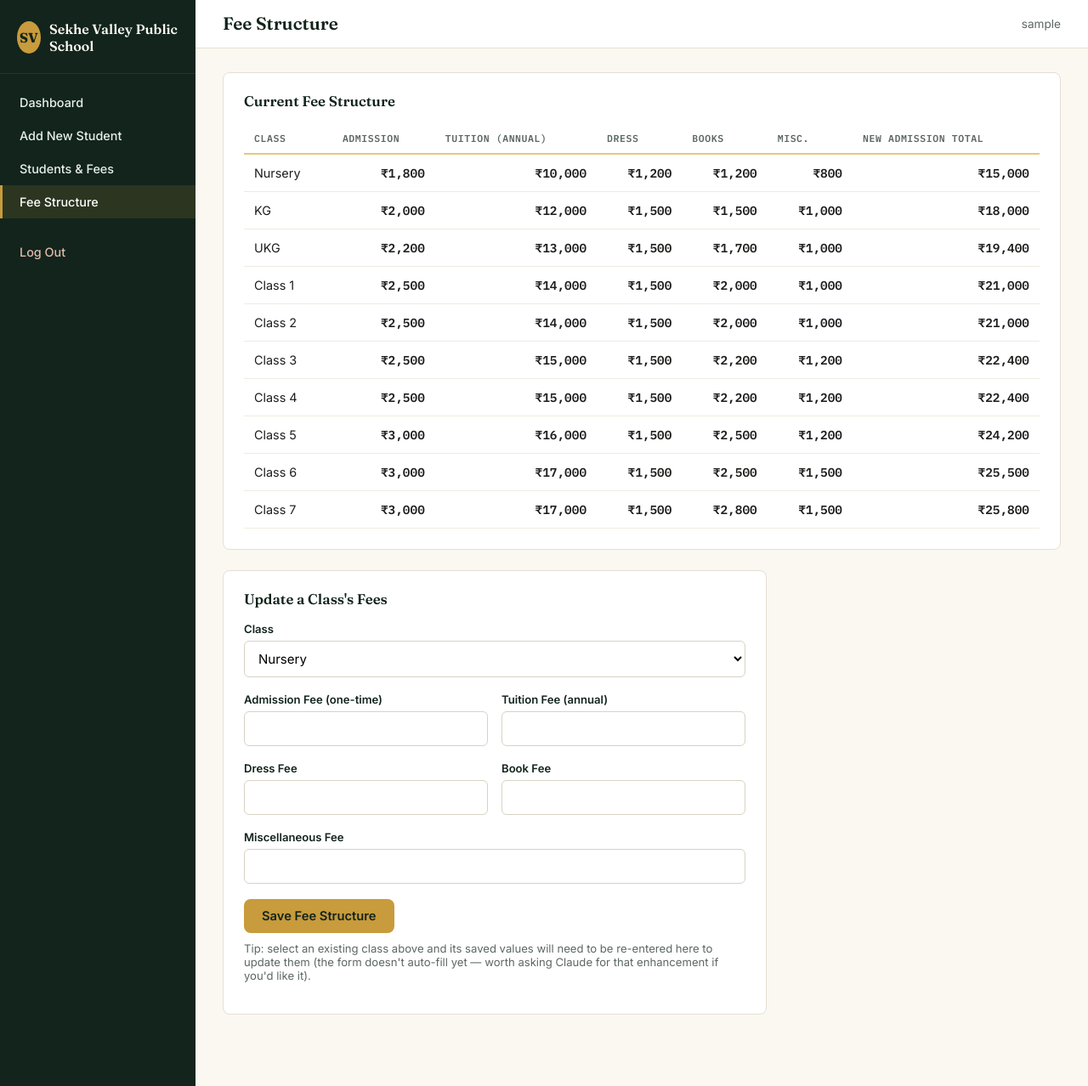
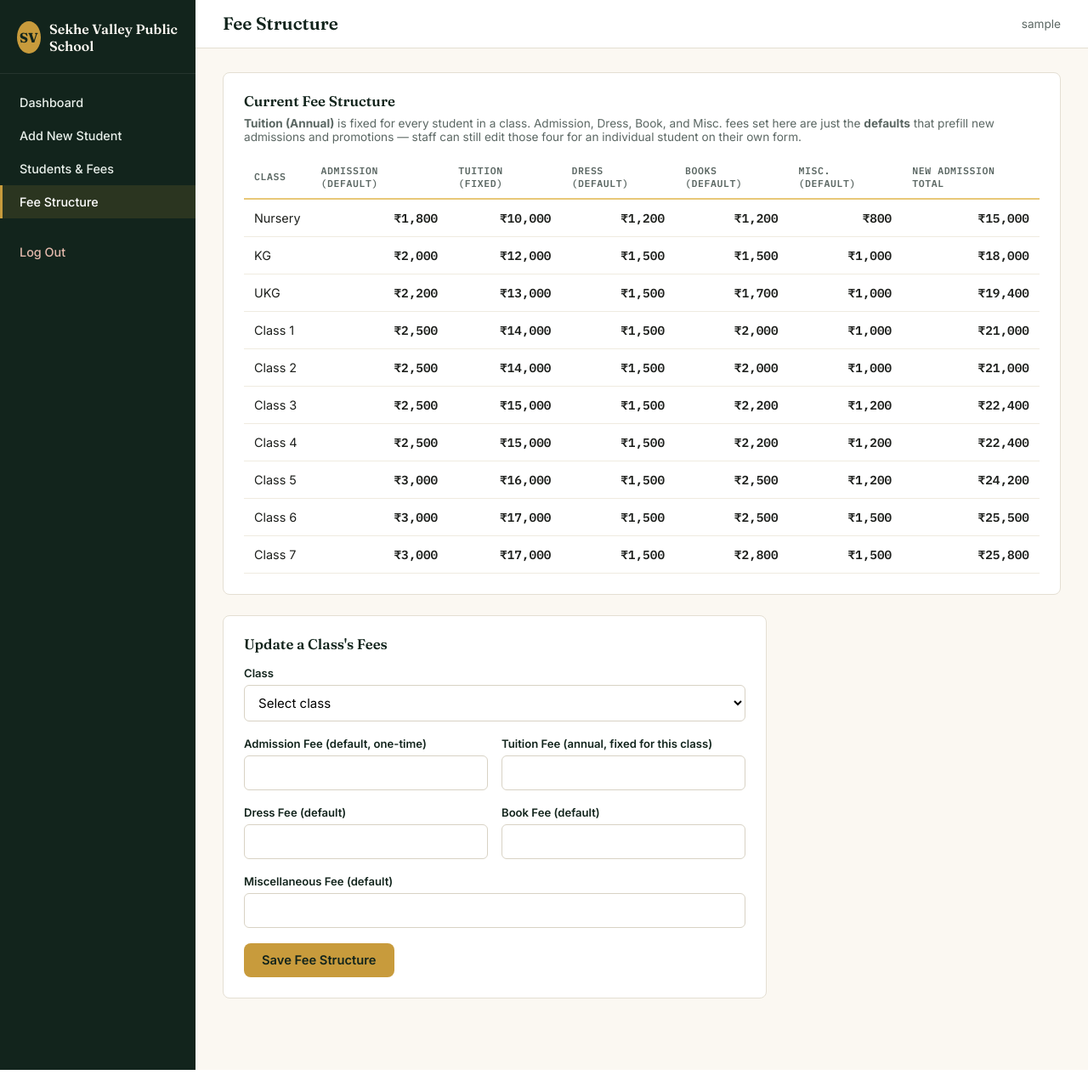
Before and after one commit to kamalgupta08/shiksha_valley_public_school, a Flask app: page /fee-structure in a window 1280 px wide. Shown: the whole page at 85% size. Run offline with Flask 3, Linux system fonts and the light colour scheme; the visitor is signed in with stand-in values (Sample User, id 1).

Commit message:
Add files via upload

```diff
--- a/app.py
+++ b/app.py
@@ -146,6 +146,15 @@ def register_routes(app):
             dob_str = request.form.get("dob")
             dob_val = datetime.strptime(dob_str, "%Y-%m-%d").date() if dob_str else None
 
+            admission_date_str = request.form.get("admission_date", "").strip()
+            try:
+                admission_date_val = (
+                    datetime.strptime(admission_date_str, "%Y-%m-%d").date()
+                    if admission_date_str else date.today()
+                )
+            except ValueError:
+                admission_date_val = date.today()
+
             student = Student(
                 admission_number=generate_admission_number(),
                 name=request.form.get("name", "").strip(),
@@ -156,34 +165,41 @@ def register_routes(app):
                 guardian_name=request.form.get("guardian_name", "").strip(),
                 contact_number=request.form.get("contact_number", "").strip(),
                 address=request.form.get("address", "").strip(),
-                admission_date=date.today(),
+                admission_date=admission_date_val,
             )
             db.session.add(student)
             db.session.flush()  # get student.id before commit
 
-            computed_total = fee_row.total_for_new_admission()
-            override_str = request.form.get("override_amount", "").strip()
-            is_custom = bool(override_str)
-            try:
-                charge_amount = float(override_str) if is_custom else computed_total
-            except ValueError:
-                charge_amount = computed_total
-                is_custom = False
+            def line_amount(field_name, default):
+                raw = request.form.get(field_name, "").strip()
+                try:
+                    return float(raw) if raw else float(default)
+                except ValueError:
+                    return float(default)
 
-            remarks = f"Admission to Class {class_name} {student.section}"
-            if is_custom and charge_amount != computed_total:
-                remarks += f" (custom fee — standard is Rs {computed_total:,.0f})"
+            # Tuition is always the class's fixed rate — never taken from the form.
+            # Every other fee is editable per student, defaulting to the class's
+            # usual amount but overridable for discounts or different arrangements.
+            line_items = [
+                ("Admission Fee", line_amount("admission_fee", fee_row.admission_fee)),
+                ("Tuition Fee (Annual)", float(fee_row.tuition_fee)),
+                ("Dress Fee", line_amount("dress_fee", fee_row.dress_fee)),
+                ("Book Fee", line_amount("book_fee", fee_row.book_fee)),
+                ("Misc. Fee", line_amount("misc_fee", fee_row.misc_fee)),
+            ]
+            for category, amount in line_items:
+                if amount == 0:
+                    continue
+                db.session.add(Transaction(
+                    student_id=student.id,
+                    txn_type="CHARGE",
+                    category=category,
+                    amount=amount,
+                    date=admission_date_val,
+                    remarks=f"New admission — Class {class_name} {student.section}",
+                    balance_after=0,
+                ))
 
-            txn = Transaction(
-                student_id=student.id,
-                txn_type="CHARGE",
-                category="New Admission Fee",
-                amount=charge_amount,
-                date=date.today(),
-                remarks=remarks,
-                balance_after=charge_amount,
-            )
-            db.session.add(txn)
             db.session.flush()
             recompute_balances(student)
             db.session.commit()
@@ -193,6 +209,33 @@ def register_routes(app):
 
         return render_template(
             "add_student.html",
+            classes=app.config["CLASS_LIST"],
+            sections=app.config["SECTION_LIST"],
+            today=date.today().isoformat(),
+        )
+
+    @app.route("/students/<int:student_id>/edit", methods=["GET", "POST"])
+    @login_required
+    def edit_student(student_id):
+        student = Student.query.get_or_404(student_id)
+
+        if request.method == "POST":
+            dob_str = request.form.get("dob")
+            student.name = request.form.get("name", "").strip()
+            student.gender = request.form.get("gender")
+            student.dob = datetime.strptime(dob_str, "%Y-%m-%d").date() if dob_str else None
+            student.class_name = request.form.get("class_name")
+            student.section = request.form.get("section")
+            student.guardian_name = request.form.get("guardian_name", "").strip()
+            student.contact_number = request.form.get("contact_number", "").strip()
+            student.address = request.form.get("address", "").strip()
+            db.session.commit()
+            flash(f"{student.name}'s details updated.", "success")
+            return redirect(url_for("student_ledger", student_id=student.id))
+
+        return render_template(
+            "edit_student.html",
+            student=student,
             classes=app.config["CLASS_LIST"],
             sections=app.config["SECTION_LIST"],
         )
@@ -382,6 +425,51 @@ def register_routes(app):
         flash(f"{student.name}'s fee {verb} by Rs {abs(amount):,.2f}.", "success")
         return redirect(url_for("student_ledger", student_id=student.id))
 
+    @app.route("/transactions/<int:txn_id>/edit", methods=["GET", "POST"])
+    @login_required
+    def edit_transaction(txn_id):
+        txn = Transaction.query.get_or_404(txn_id)
+        student = txn.student
+
+        if request.method == "POST":
+            try:
+                amount = float(request.form.get("amount", 0))
+            except ValueError:
+                amount = float(txn.amount)
+
+            date_str = request.form.get("date", "").strip()
+            try:
+                if date_str:
+                    txn.date = datetime.strptime(date_str, "%Y-%m-%d").date()
+            except ValueError:
+                pass
+
+            txn.amount = amount
+            txn.remarks = request.form.get("remarks", "").strip()
+            if txn.txn_type == "PAYMENT":
+                txn.mode = request.form.get("mode", txn.mode)
+
+            db.session.flush()
+            recompute_balances(student)
+            db.session.commit()
+            flash("Entry updated.", "success")
+            return redirect(url_for("student_ledger", student_id=student.id))
+
+        return render_template("edit_transaction.html", txn=txn, student=student, today=date.today().isoformat())
+
+    @app.route("/transactions/<int:txn_id>/delete", methods=["POST"])
+    @login_required
+    def delete_transaction(txn_id):
+        txn = Transaction.query.get_or_404(txn_id)
+        student = txn.student
+        student_id = student.id
+        db.session.delete(txn)
+        db.session.flush()
+        recompute_balances(student)
+        db.session.commit()
+        flash("Entry deleted.", "success")
+        return redirect(url_for("student_ledger", student_id=student_id))
+
     @app.route("/students/<int:student_id>/promote", methods=["GET", "POST"])
     @login_required
     def promote_student(student_id):
@@ -398,29 +486,33 @@ def register_routes(app):
             student.class_name = new_class
             student.section = new_section
 
-            computed_total = fee_row.total_for_promotion()
-            override_str = request.form.get("override_amount", "").strip()
-            is_custom = bool(override_str)
-            try:
-                charge_amount = float(override_str) if is_custom else computed_total
-            except ValueError:
-                charge_amount = computed_total
-                is_custom = False
+            def line_amount(field_name, default):
+                raw = request.form.get(field_name, "").strip()
+                try:
+                    return float(raw) if raw else float(default)
+                except ValueError:
+                    return float(default)
 
-            remarks = f"Promoted to Class {new_class} {new_section}"
-            if is_custom and charge_amount != computed_total:
-                remarks += f" (custom fee — standard is Rs {computed_total:,.0f})"
+            # No admission fee on promotion — that's one-time only.
+            line_items = [
+                ("Tuition Fee (Annual)", float(fee_row.tuition_fee)),
+                ("Dress Fee", line_amount("dress_fee", fee_row.dress_fee)),
+                ("Book Fee", line_amount("book_fee", fee_row.book_fee)),
+                ("Misc. Fee", line_amount("misc_fee", fee_row.misc_fee)),
+            ]
+            for category, amount in line_items:
+                if amount == 0:
+                    continue
+                db.session.add(Transaction(
+                    student_id=student.id,
+                    txn_type="CHARGE",
+                    category=f"{category} — Class {new_class}",
+                    amount=amount,
+                    date=date.today(),
+                    remarks=f"Promoted to Class {new_class} {new_section}",
+                    balance_after=0,
+                ))
 
-            txn = Transaction(
-                student_id=student.id,
-                txn_type="CHARGE",
-                category=f"Promotion Fee - Class {new_class}",
-                amount=charge_amount,
-                date=date.today(),
-                remarks=remarks,
-                balance_after=0,
-            )
-            db.session.add(txn)
             db.session.flush()
             recompute_balances(student)
             db.session.commit()
--- a/static/css/style.css
+++ b/static/css/style.css
@@ -280,6 +280,11 @@ img { max-width: 100%; display: block; }
   border-color: var(--gold);
   outline: none;
 }
+.field input:disabled {
+  background: var(--forest-tint);
+  color: var(--slate);
+  cursor: not-allowed;
+}
 .field-row { display: grid; grid-template-columns: 1fr 1fr; gap: 16px; }
 
 .flash-list { margin-bottom: 18px; }
--- /dev/null
+++ b/static/js/fee_structure.js
@@ -0,0 +1,20 @@
+$(function () {
+  $('#class_name').on('change', function () {
+    var className = $(this).val();
+    if (!className) {
+      return;
+    }
+    $.getJSON('/api/fee-structure/' + encodeURIComponent(className))
+      .done(function (fee) {
+        $('#admission_fee').val(fee.admission_fee);
+        $('#tuition_fee').val(fee.tuition_fee);
+        $('#dress_fee').val(fee.dress_fee);
+        $('#book_fee').val(fee.book_fee);
+        $('#misc_fee').val(fee.misc_fee);
+      })
+      .fail(function () {
+        // No fee row yet for this class (shouldn't normally happen) — leave fields blank for entry.
+        $('#admission_fee, #tuition_fee, #dress_fee, #book_fee, #misc_fee').val('');
+      });
+  });
+});
--- a/templates/dashboard.html
+++ b/templates/dashboard.html
@@ -30,7 +30,10 @@
       <thead><tr><th>Class</th><th>Students</th></tr></thead>
       <tbody>
         {% for class_name, count in class_counts.items() %}
-        <tr><td>{{ class_name }}</td><td>{{ count }}</td></tr>
+        <tr>
+          <td><a href="{{ url_for('students_list', class_name=class_name) }}">{{ class_label(class_name) }}</a></td>
+          <td>{{ count }}</td>
+        </tr>
         {% endfor %}
       </tbody>
     </table>
--- a/templates/fee_structure.html
+++ b/templates/fee_structure.html
@@ -6,10 +6,15 @@
 {% block content %}
 <div class="panel">
   <h2>Current Fee Structure</h2>
+  <p style="color: var(--slate); font-size: 0.85rem; margin-top: -8px;">
+    <strong>Tuition (Annual)</strong> is fixed for every student in a class. Admission, Dress, Book,
+    and Misc. fees set here are just the <strong>defaults</strong> that prefill new admissions and
+    promotions — staff can still edit those four for an individual student on their own form.
+  </p>
   <table class="data-table">
     <thead>
-      <tr><th>Class</th><th class="num-cell">Admission</th><th class="num-cell">Tuition (Annual)</th>
-        <th class="num-cell">Dress</th><th class="num-cell">Books</th><th class="num-cell">Misc.</th>
+      <tr><th>Class</th><th class="num-cell">Admission (default)</th><th class="num-cell">Tuition (fixed)</th>
+        <th class="num-cell">Dress (default)</th><th class="num-cell">Books (default)</th><th class="num-cell">Misc. (default)</th>
         <th class="num-cell">New Admission Total</th></tr>
     </thead>
     <tbody>
@@ -30,10 +35,11 @@
 
 <div class="panel" style="max-width: 640px;">
   <h2>Update a Class's Fees</h2>
-  <form method="POST" action="{{ url_for('fee_structure') }}">
+  <form method="POST" action="{{ url_for('fee_structure') }}" id="fee-structure-form">
     <div class="field">
       <label for="class_name">Class</label>
       <select id="class_name" name="class_name" required>
+        <option value="">Select class</option>
         {% for c in classes %}
         <option value="{{ c }}">{{ class_label(c) }}</option>
         {% endfor %}
@@ -41,33 +47,33 @@
     </div>
     <div class="field-row">
       <div class="field">
-        <label for="admission_fee">Admission Fee (one-time)</label>
+        <label for="admission_fee">Admission Fee (default, one-time)</label>
         <input type="number" id="admission_fee" name="admission_fee" step="0.01" min="0" required>
       </div>
       <div class="field">
-        <label for="tuition_fee">Tuition Fee (annual)</label>
+        <label for="tuition_fee">Tuition Fee (annual, fixed for this class)</label>
         <input type="number" id="tuition_fee" name="tuition_fee" step="0.01" min="0" required>
       </div>
     </div>
     <div class="field-row">
       <div class="field">
-        <label for="dress_fee">Dress Fee</label>
+        <label for="dress_fee">Dress Fee (default)</label>
         <input type="number" id="dress_fee" name="dress_fee" step="0.01" min="0" required>
       </div>
       <div class="field">
-        <label for="book_fee">Book Fee</label>
+        <label for="book_fee">Book Fee (default)</label>
         <input type="number" id="book_fee" name="book_fee" step="0.01" min="0" required>
       </div>
     </div>
     <div class="field">
-      <label for="misc_fee">Miscellaneous Fee</label>
+      <label for="misc_fee">Miscellaneous Fee (default)</label>
       <input type="number" id="misc_fee" name="misc_fee" step="0.01" min="0" required>
     </div>
     <button type="submit" class="btn btn-primary">Save Fee Structure</button>
   </form>
-  <p style="color: var(--slate); font-size: 0.82rem; margin-top: 10px;">
-    Tip: select an existing class above and its saved values will need to be re-entered here to update them
-    (the form doesn't auto-fill yet — worth asking Claude for that enhancement if you'd like it).
-  </p>
 </div>
 {% endblock %}
+
+{% block scripts %}
+<script src="{{ url_for('static', filename='js/fee_structure.js') }}"></script>
+{% endblock %}
```
Also changed, not shown: models.py (+9 -0 lines), static/js/add_student.js (+45 -23 lines), templates/add_student.html (+34 -8 lines), templates/edit_student.html (added, +73 -0 lines), templates/edit_transaction.html (added, +45 -0 lines), templates/promote_student.html (+31 -8 lines), templates/student_ledger.html (+10 -1 lines), templates/students_list.html (+6 -3 lines).
